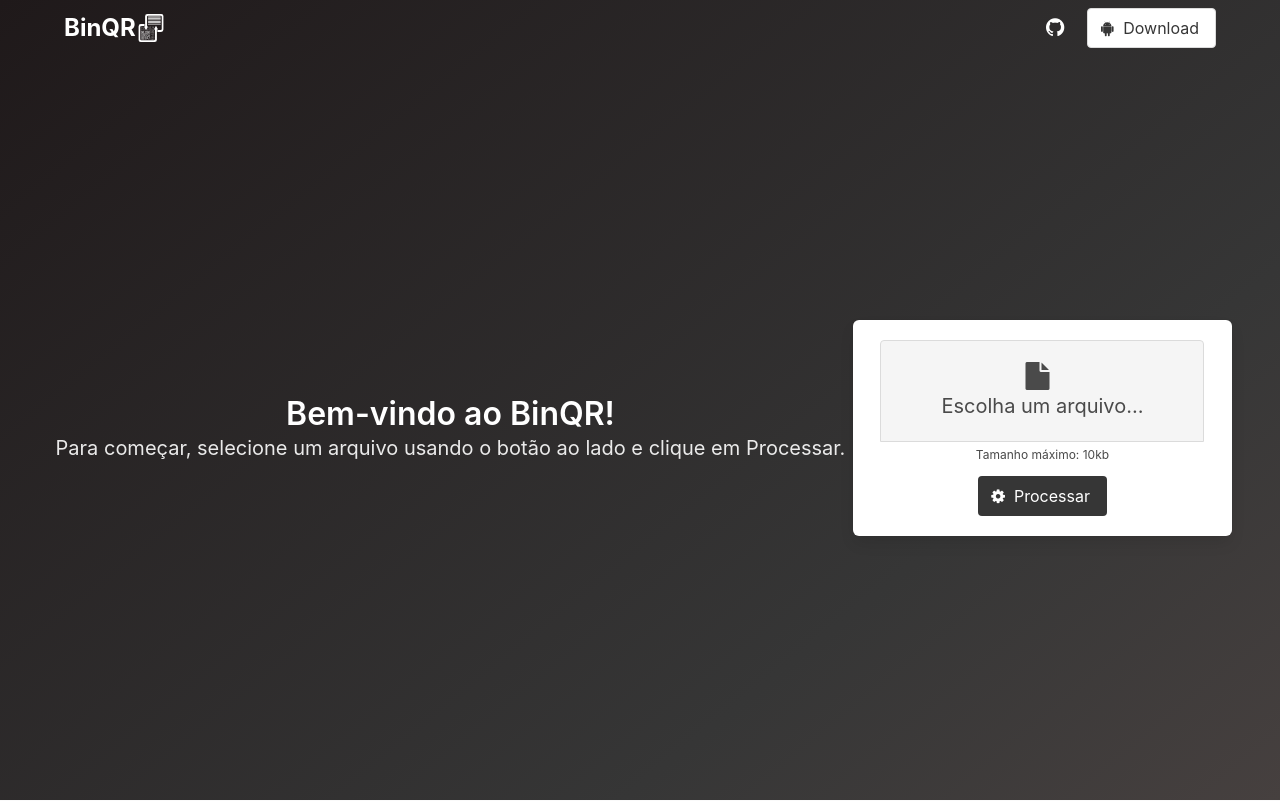
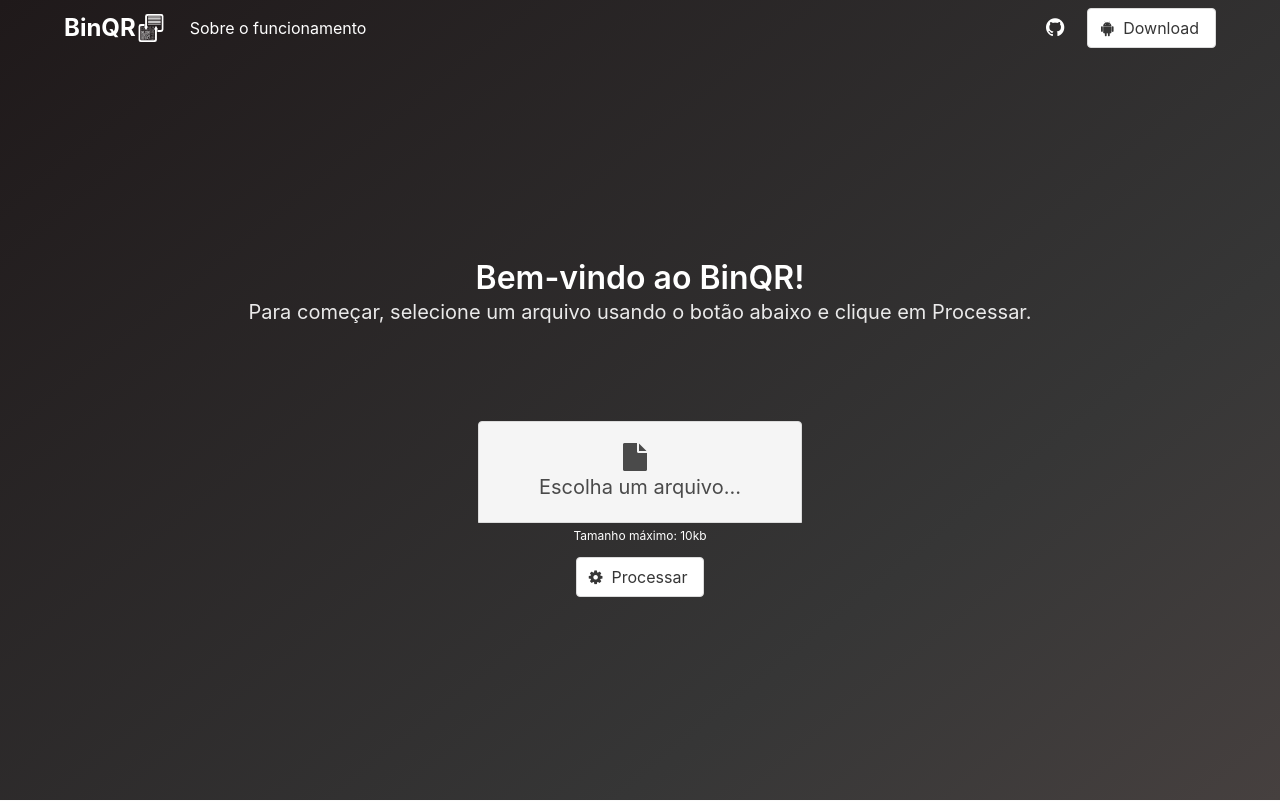
Before and after one commit to cgimenes/binqr-server, a Flask app: page / in a window 1280 px wide. Shown: the top 801 px of the page. Run offline with Flask 2, Linux system fonts and the light colour scheme; some libraries are stand-ins or nearby versions.

Commit message:
Melhorando frontend

```diff
--- a/app.py
+++ b/app.py
@@ -29,6 +29,11 @@ def error():
     return render_template('error.html')
 
 
+@app.route("/about", methods=['GET'])
+def about():
+    return render_template('error.html')
+
+
 @app.route("/process", methods=['POST'])
 def process():
     if 'file' not in request.files:
--- a/static/js/success.js
+++ b/static/js/success.js
@@ -4,14 +4,12 @@ function gifFallback() {
     var qrcodes = document.getElementById("qrcodes");
     var gif = document.getElementById("gif");
     var buttonText = document.getElementById("fallback-button-text");
-    var title = document.getElementById("title");
     var buttonIcon = document.getElementById("fallback-button-icon");
 
     fallbackEnabled = !fallbackEnabled;
     if (fallbackEnabled) {
         buttonText.innerText = "Modo normal";
         gif.classList.add("is-hidden");
-        title.classList.add("is-hidden");
         qrcodes.classList.remove("is-hidden");
         buttonIcon.classList.remove("fa-thumbs-down");
         buttonIcon.classList.add("fa-thumbs-up");
@@ -19,7 +17,6 @@ function gifFallback() {
         buttonText.innerText = "Modo manual";
         gif.classList.remove("is-hidden");
         qrcodes.classList.add("is-hidden");
-        title.classList.remove("is-hidden");
         buttonIcon.classList.remove("fa-thumbs-up");
         buttonIcon.classList.add("fa-thumbs-down");
     }
--- a/templates/base.html
+++ b/templates/base.html
@@ -1,10 +1,12 @@
 {% extends "default.html" %}
 
 {% block hero %}
-    <div id="title" class="container has-text-centered">
+<div class="container has-text-centered">
+    <section class="section">
         {% block title %}{% endblock %}
-    </div>
-    <div class="box container has-text-centered">
+    </section>
+    <section class="section">
         {% block content %}{% endblock %}
-    </div>
+    </section>
+</div>
 {% endblock %}
--- a/templates/default.html
+++ b/templates/default.html
@@ -18,10 +18,26 @@
                             <span class="is-size-4 is-bold has-text-weight-bold">BinQR</span>
                             <img src="/static/img/white-logo.svg" width="30">
                         </a>
+                        <a class="navbar-item is-hidden-desktop" href="https://github.com/cgimenes/binqr-server" target="_blank">
+                            <span class="icon">
+                                <i class="fa fa-lg fa-github"></i>
+                            </span>
+                        </a>
+                        <span class="navbar-item is-hidden-desktop">
+                            <a class="button" href="https://play.google.com/apps">
+                                <span class="icon">
+                                    <i class="fa fa-android"></i>
+                                </span>
+                                <span>Download</span>
+                            </a>
+                        </span>
                     </div>
                     <div class="navbar-menu">
+                        <a class="navbar-item" href="/about">
+                            Sobre o funcionamento
+                        </a>
                         <div class="navbar-end">
-                            <a class="navbar-item is-hidden-desktop-only" href="https://github.com/cgimenes/binqr-server" target="_blank">
+                            <a class="navbar-item" href="https://github.com/cgimenes/binqr-server" target="_blank">
                                 <span class="icon">
                                     <i class="fa fa-lg fa-github"></i>
                                 </span>
--- a/templates/error.html
+++ b/templates/error.html
@@ -10,7 +10,7 @@
         <span class="icon is-small">
             <i class="fa fa-arrow-left"></i>
         </span>
-            <span>Processar outro arquivo</span>
+            <span>Voltar</span>
         </a>
     </p>
 </div>
--- a/templates/index.html
+++ b/templates/index.html
@@ -5,7 +5,7 @@
     Bem-vindo ao BinQR!
 </h1>
 <h2 class="subtitle">
-    Para começar, selecione um arquivo usando o botão ao lado e clique em Processar.
+    Para começar, selecione um arquivo usando o botão abaixo e clique em Processar.
 </h2>
 {% endblock %}
 
@@ -29,7 +29,7 @@
         <p id="file-help" class="help">Tamanho máximo: 10kb</p>
     </div>
     <div class="field">
-        <button href="/" class="button is-dark" id="upload-button">
+        <button href="/" class="button" id="upload-button">
             <span class="icon is-small">
                 <i class="fa fa-cog"></i>
             </span>
```
Also changed, not shown: templates/success.html (+21 -21 lines).
